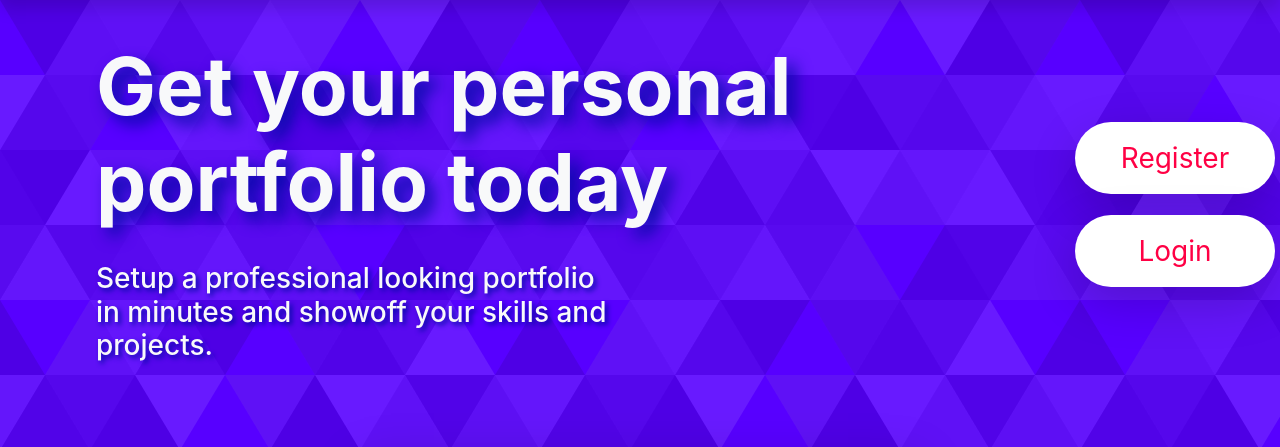
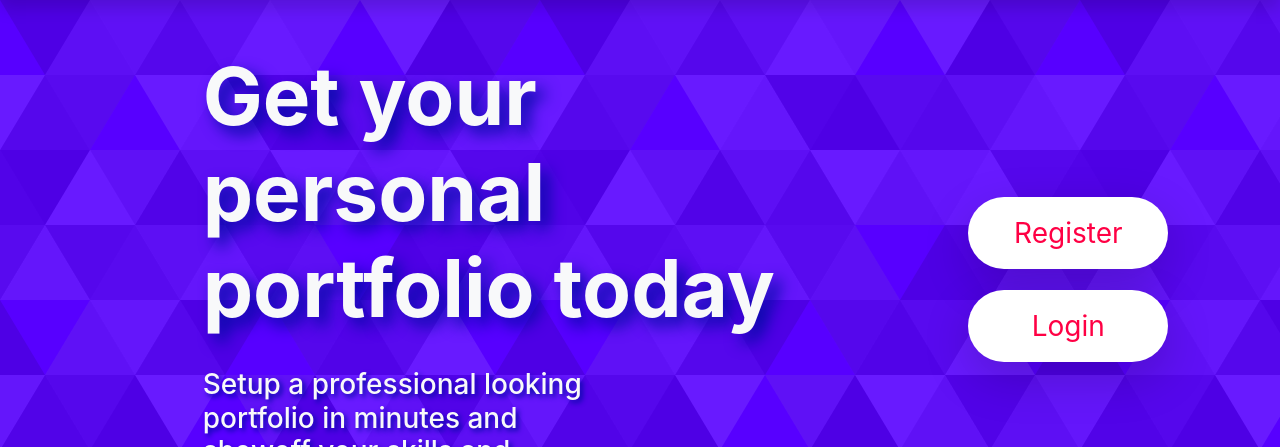
Before and after one commit to udz-codes/Pholio, a Django app: page / in a window 1280 px wide; the page is wider, and only the part inside the window is pictured. Shown: the part 64-511 px from the top of that part. Run offline with Django 3.2, Linux system fonts and the light colour scheme; parts of the project's set-up code (start-up, migrations or seed data) failed here and were passed over; some libraries are stand-ins or nearby versions; grey boxes are pictures that could not be loaded.

Commit message:
UI Improvement for portfolio page

```diff
--- a/pholio/templates/pholio/index.html
+++ b/pholio/templates/pholio/index.html
@@ -11,7 +11,7 @@
         <h1>Welcome</h1>
     {% else %}
     <div class="col-12 p-0 m-0 animated_background d-flex flex-column align-items-center justify-content-around" style="min-height: 100vh; max-height: 200vh;">
-        <div class="col-12 p-0 m-0 d-flex flex-column flex-sm-row align-items-center justify-content-around mt-3 mt-md-0">
+        <div class="col-12 col-sm-10 p-0 m-0 d-flex flex-column flex-sm-row align-items-center justify-content-around mt-3 mt-md-5">
             <div class="col-12 col-sm-8 pt-0 pl-0 pl-sm-5 ml-sm-5 pr-0 mt-3 mt-sm-0 d-flex flex-column align-items-center align-items-sm-start">
                 <h1 class="main-heading text-light font-weight-bold">Get your personal portfolio today</h1>
                 <h3 class="main-subheading col-sm-8 text-light mt-3 pt-2 pl-sm-0" style="z-index: 50;">Setup a professional looking portfolio in minutes and showoff your skills and projects.</h3>
@@ -21,7 +21,7 @@
                 <a class="btn shadow-lg button rounded-pill mt-3" href="{% url 'login' %}"><span>Login</span></a>
             </div>
         </div>
-        <div class="col-11 d-flex align-items-center justify-content-center mb-4 mb-md-0 mt-3 mt-md-0">
+        <div class="col-11 d-flex align-items-center justify-content-center mb-4 mb-md-5 mt-3 mt-md-5">
             <iframe class="shadow-lg" width="560" height="315" src="https://www.youtube.com/embed/Vz7sHj9eIv0" frameborder="0" allow="accelerometer; autoplay; clipboard-write; encrypted-media; gyroscope; picture-in-picture" allowfullscreen></iframe>
         </div>
         <!-- <svg class="main-wave col-12 p-0 m-0" xmlns="http://www.w3.org/2000/svg" viewBox="0 0 1440 320" style="bottom: 0; position: fixed">
```
